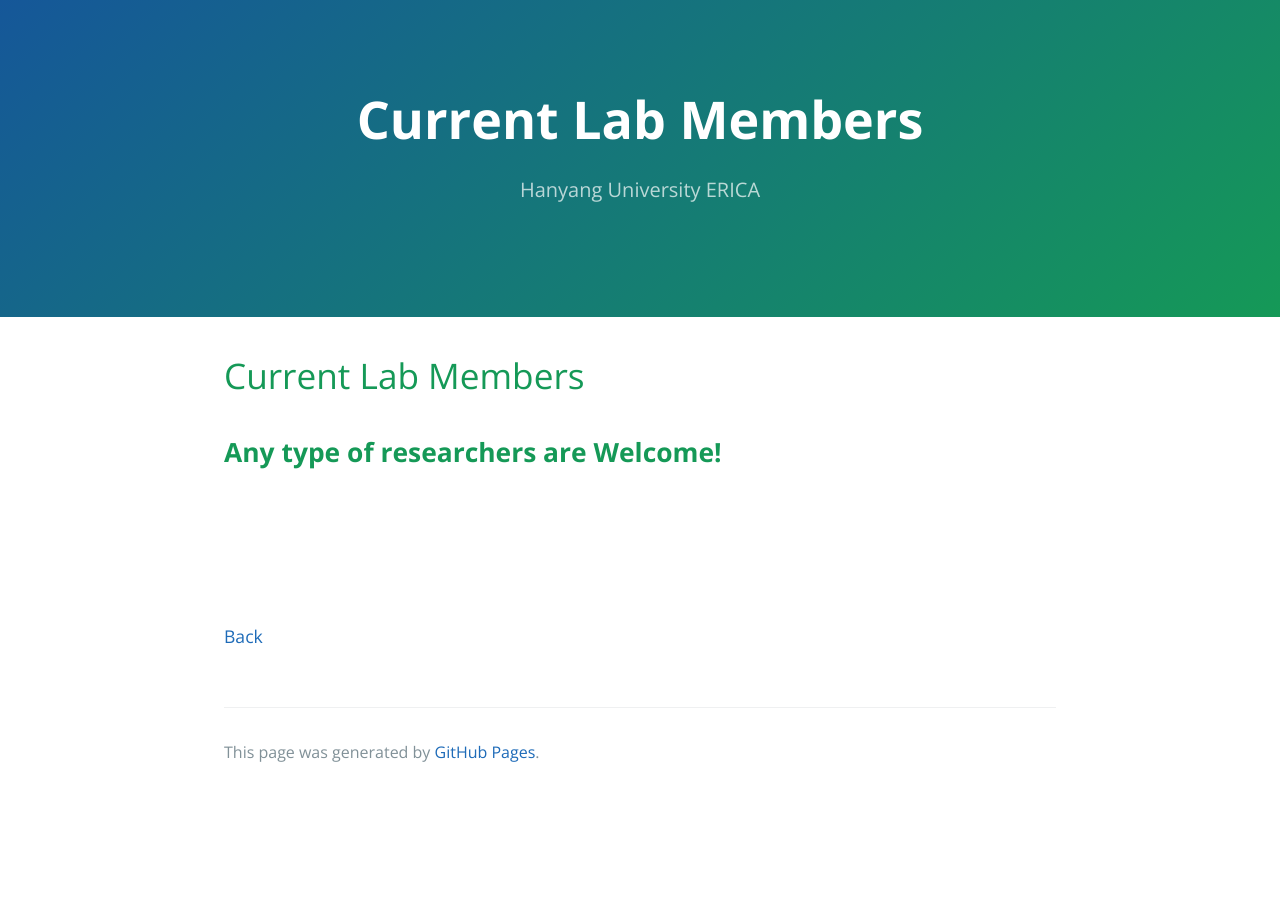
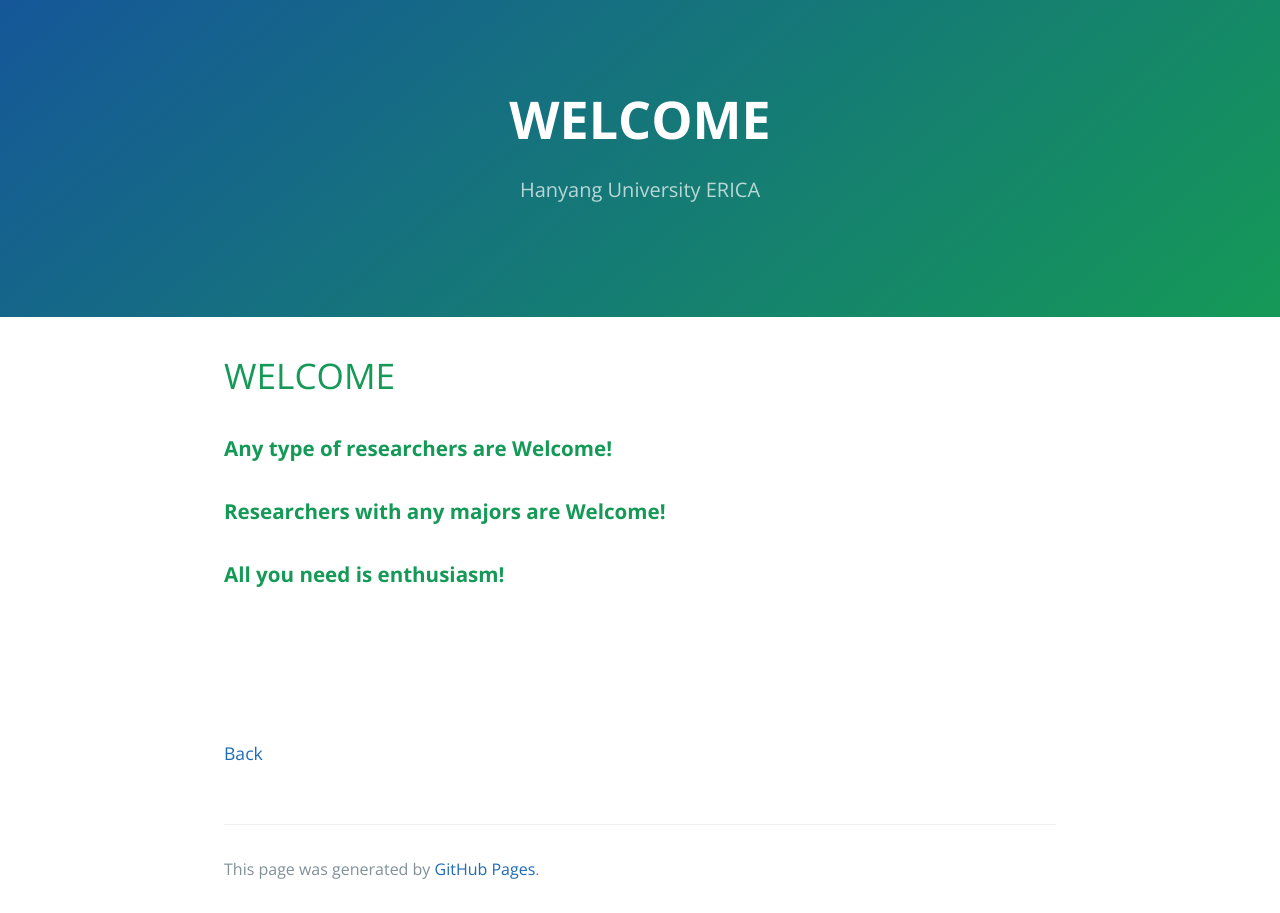
Before and after one commit to rhd1213/rhd1213.github.io, a Jekyll site: the page built from Members.md, in a window 1280 px wide. Built offline with Jekyll 4.4.1, drawn with Linux system fonts in a browser that asks for light colours; our own code applies the rules of GitHub Pages for plain Markdown files.

Commit message:
Update Members.md

```diff
--- a/Members.md
+++ b/Members.md
@@ -1,8 +1,10 @@
 
 
-# Current Lab Members
+# WELCOME
 
-## **Any type of researchers are Welcome!**
+### **Any type of researchers are Welcome!**
+### **Researchers with any majors are Welcome!**
+### **All you need is enthusiasm!**
 
 <br>
 
```
